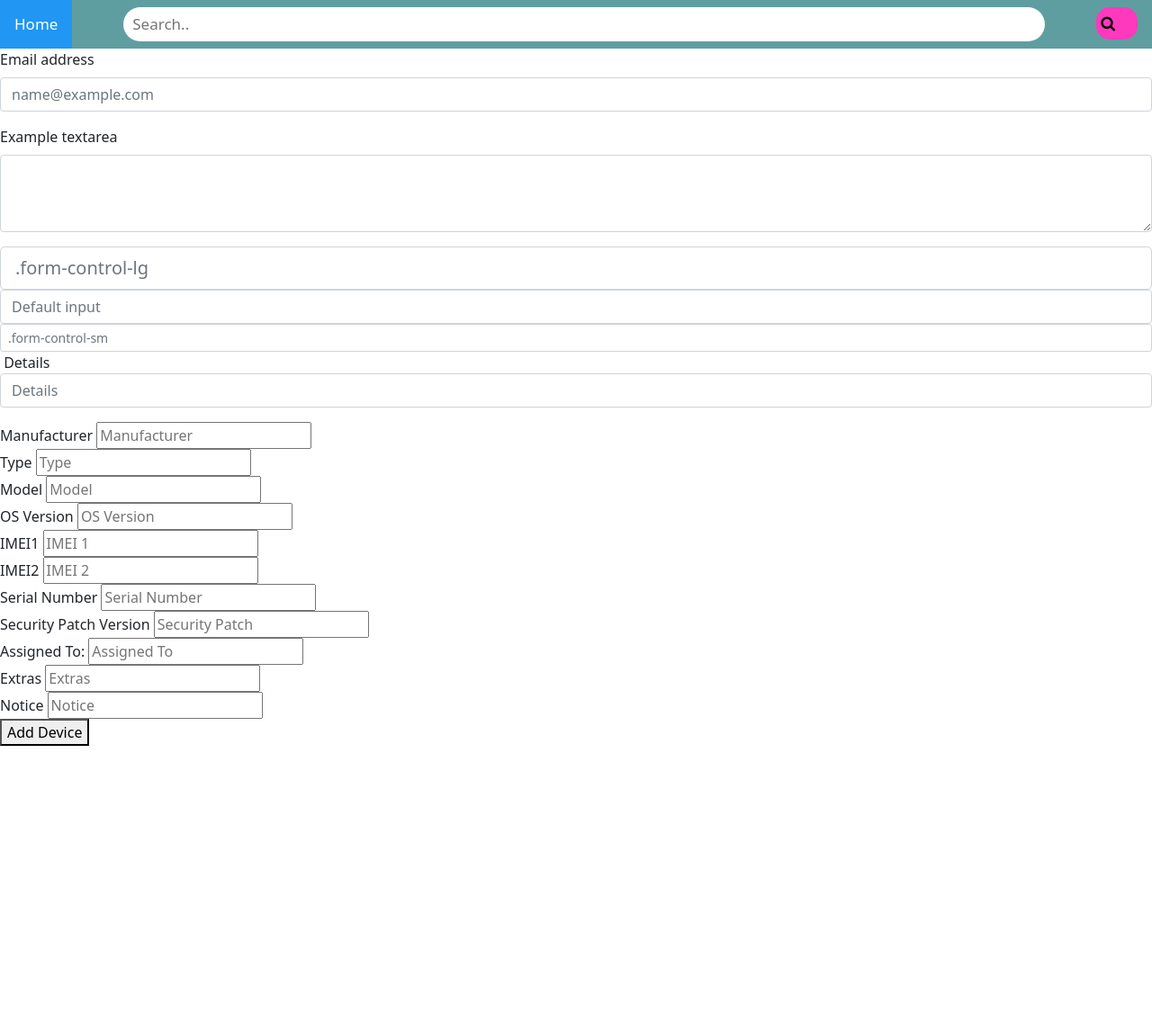
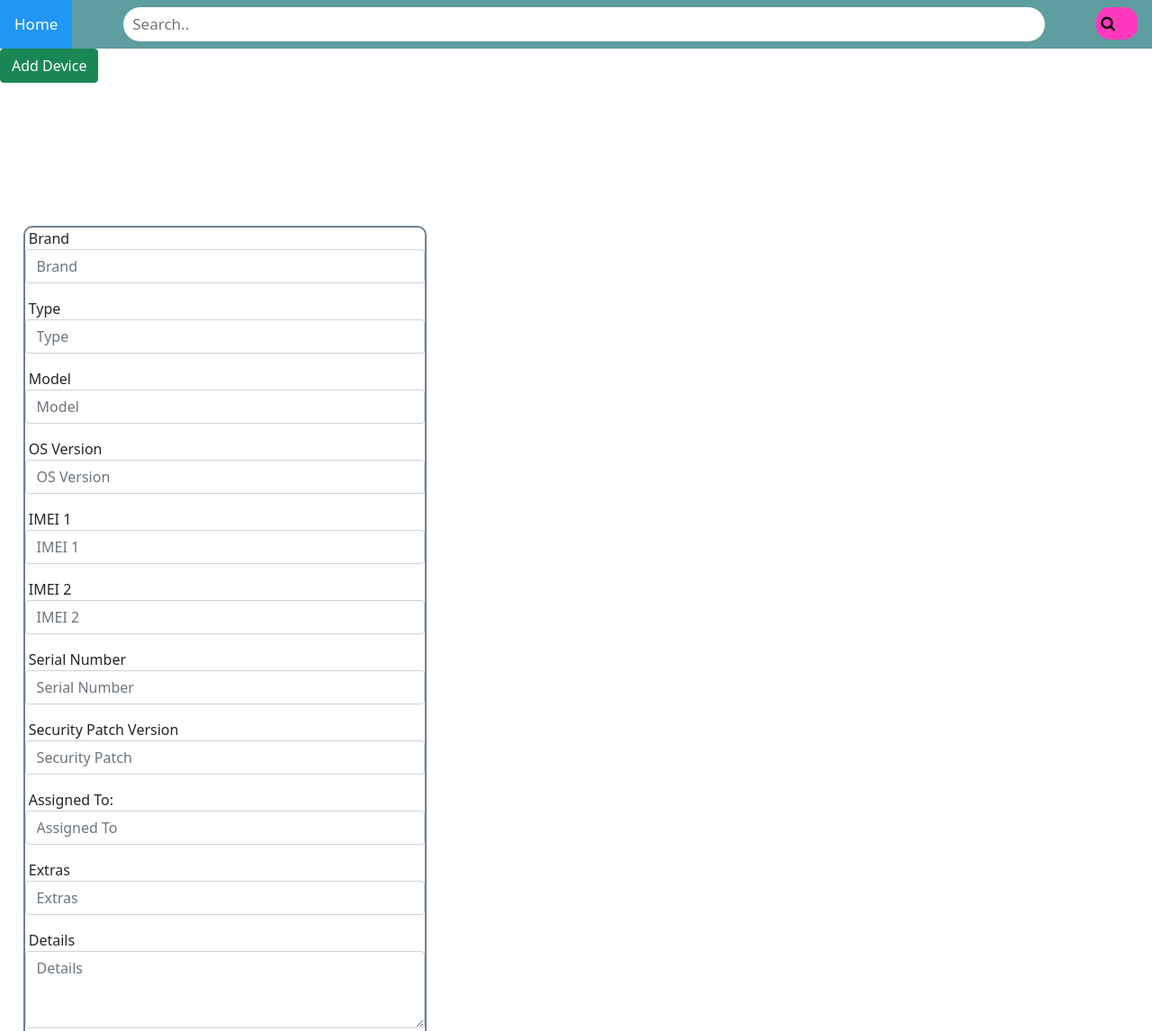
Before and after one commit to chrisczib/chrisczib.github.io, a plain HTML site: page addDevice.html in a window 1280 px wide. Shown: the top 1146 px of the page at 90% size. Before the commit the page ends 829 px from the top, so only its background shows below. Drawn offline with nearby package versions, Linux system fonts and the light colour scheme.

Commit message:
add device almost complete front end side

```diff
--- /dev/null
+++ b/addDevice.css
@@ -0,0 +1,24 @@
+.deviceAddForm{
+    border: solid 2px;
+    border-color: slategray;
+    border-spacing: 5px;
+    border-radius: 10px;
+    width: 35%;
+    height: 60%;
+    margin-left: 2%;
+    margin-right: auto;
+    margin-top: 1rem;
+
+}
+#textFieldInput{
+    margin-left: 10px;
+
+}
+label{
+    display: inline-block;
+}
+
+.AddDeviceButton{
+    margin-left: auto;
+    margin-right: auto;
+}
--- a/addDevice.html
+++ b/addDevice.html
@@ -2,8 +2,10 @@
 <html>
 <head>
 <link rel="stylesheet" href="https://cdnjs.cloudflare.com/ajax/libs/font-awesome/4.7.0/css/font-awesome.min.css">
-<link rel="stylesheet" href="dashboard.css">
+<link rel="stylesheet" href="addDevice.css">
 <link rel="stylesheet" href="searchbar.css">
+<script src="addDevice.js"></script>
+
 <link href="https://cdn.jsdelivr.net/npm/bootstrap@5.0.0/dist/css/bootstrap.min.css" rel="stylesheet" integrity="sha384-wEmeIV1mKuiNpC+IOBjI7aAzPcEZeedi5yW5f2yOq55WWLwNGmvvx4Um1vskeMj0" crossorigin="anonymous">
 <script src="https://cdn.jsdelivr.net/npm/bootstrap@5.0.0/dist/js/bootstrap.bundle.min.js" integrity="sha384-p34f1UUtsS3wqzfto5wAAmdvj+osOnFyQFpp4Ua3gs/ZVWx6oOypYoCJhGGScy+8" crossorigin="anonymous"></script>
 </head>
@@ -19,54 +21,127 @@
     </div>
   </div>
 
+  <div class="AddDeviceButton">
+    <button type="submit" class="btn btn-success" id="toastbtn" onclick="addDevice()">Add Device</button>
+    <div class="container mt-5">
 
-  <div class="mb-3">
-    <label for="exampleFormControlInput1" class="form-label">Email address</label>
-    <input type="email" class="form-control" id="exampleFormControlInput1" placeholder="name@example.com">
-  </div>
-  <div class="mb-3">
-    <label for="exampleFormControlTextarea1" class="form-label">Example textarea</label>
-    <textarea class="form-control" id="exampleFormControlTextarea1" rows="3"></textarea>
-  </div>
+      <!-- button to initialize toast
+      <button type="button" class="btn btn-primary" id="toastbtn">Initialize toast</button>-->
 
+      <!-- Toast -->
+      <div class="toast">
+        <div class="toast-header">
+          <strong class="mr-auto">Bootstrap</strong>
+          <small>11 mins ago</small>
+          <button type="button" class="ml-2 mb-1 close" data-dismiss="toast">
+            <span>&times;</span>
+          </button>
+        </div>
+        <div class="toast-body">
+          Hello, world! This is a toast message.
+        </div>
+      </div>
 
-  <input class="form-control form-control-lg" type="text" placeholder=".form-control-lg" aria-label=".form-control-lg example">
-<input class="form-control" type="text" placeholder="Default input" aria-label="default input example">
-<input class="form-control form-control-sm" type="text" placeholder=".form-control-sm" aria-label=".form-control-sm example">
+    </div>
 
+    <script src="https://cdn.jsdelivr.net/npm/popper.js@1.16.0/dist/umd/popper.min.js"></script>
+  <script src="https://stackpath.bootstrapcdn.com/bootstrap/5.0.0-alpha1/js/bootstrap.min.js"></script>
+  <script>
+    document.getElementById("toastbtn").onclick = function() {
+      var toastElList = [].slice.call(document.querySelectorAll('.toast'))
+      var toastList = toastElList.map(function(toastEl) {
+      // Creates an array of toasts (it only initializes them)
+        return new bootstrap.Toast(toastEl) // No need for options; use the default options
+      });
+     toastList.forEach(toast => toast.show()); // This show them
 
-<div class="deviceAddForm">
-    <form action="" method="post">
-        <div class="mb-3">
-          <label for="Deatils" class="form-label"></label> Details
-          <input class="form-control" type="text" placeholder="Details" aria-label="default input example">
+      console.log(toastList); // Testing to see if it works
+    };
+
+  </script>
 
 
 
 
+  </div>
 
 
+<section class="mainDeviceAdd">
+  <div class="deviceAddForm">
+    <form class="deviceForm" action="addDevice.js" method="post">
+
+        <div class="mb-3">
+          <label for="Brand" class="form-label"></label>
+          Brand
+          <input class="form-control" type="text" name="Brand" placeholder="Brand" aria-label="default input" required>
         </div>
+        <div class="mb-3">
+          <label for="Type" class="form-label"></label>
+          Type
+          <input class="form-control" type="text" name="Type" placeholder="Type" aria-label="default input" required>
+        </div>
+        <div class="mb-3">
+          <label for="Model" class="form-label"></label>
+          Model
+          <input class="form-control" type="text" name="Model" aria-label="default input" placeholder="Model" required>
+        </div>
+        <div class="mb-3">
+          <label for="OSVersion" class="form-label"></label>
+          OS Version
+          <input class="form-control" type="text" name="OSVersion"  placeholder="OS Version" aria-label="default input" required>
+        </div>
+        <div class="mb-3">
+          <label for="IMEI1" class="form-label"></label>
+          IMEI 1
+          <input class="form-control" type="number" name="IMEI1"  placeholder="IMEI 1" aria-label="default input" maxlength="15" required>
+        </div>
+        <div class="mb-3">
+          <label for="IMEI2" class="form-label"></label>
+          IMEI 2
+          <input class="form-control" type="number" name="IMEI2" placeholder="IMEI 2" aria-label="default input" maxlength="15">
+        </div>
+        <div class="mb-3">
+          <label for="SerialNumber" class="form-label"></label>
+          Serial Number
+          <input class="form-control" type="text" name="SerialNumber" placeholder="Serial Number" aria-label="default input" required>
+        </div>
+        <div class="mb-3">
+            <label for="SecPatch" class="form-label"></label>
+            Security Patch Version
+            <input class="form-control" type="text" name="SecPatch"  placeholder="Security Patch" aria-label="default input">
+        </div>
+        <div class="mb-3">
+            <label for="AssignedTo" class="form-label"></label>
+            Assigned To:
+            <input class="form-control" type="text" name="AssignedTo"
+             placeholder="Assigned To" required>
+        </div>
+        <div class="mb-3">
+            <label for="Extras" class="form-label"></label>
+            Extras
+            <input class="form-control" type="text" name="Extras"  placeholder="Extras" aria-label="default input">
+        </div>
+        <div class="mb-3">
+          <label for="Deatils" class="form-label"></label>
+          Details
+          <textarea class="form-control"  rows="3" placeholder="Details" aria-label="default input"></textarea>
+        </div>
+        <div class="mb-3">
+            <label for="Notice" class="form-label"></label>
+            Notice
+            <textarea class="form-control"  rows="3" placeholder="Notice" aria-label="default input"></textarea>
+        </div>
+    </form>
+
+
+</div>
 
 
 
 
+</section>
 
-        <div>Manufacturer <input type="text" name="Manufacturer" id="textFieldInput" placeholder="Manufacturer"></div>
-        <div> Type <input type="text" name="Type" id="textFieldInput" placeholder="Type"></div>
-        <div> Model <input type="text" name="Model" id="textFieldInput" placeholder="Model"></div>
-        <div> OS Version <input type="text" name="OSVersion" id="textFieldInput" placeholder="OS Version"></div>
-        <div> IMEI1 <input type="text" name="IMEI1" id="textFieldInput" placeholder="IMEI 1"></div>
-        <div> IMEI2 <input type="text" name="IMEI2" id="textFieldInput" placeholder="IMEI 2"></div>
-        <div> Serial Number <input type="text" name="SerialNumber" id="textFieldInput" placeholder="Serial Number"></div>
-        <div> Security Patch Version <input type="text" name="SecPatch" id="textFieldInput" placeholder="Security Patch"></div>
-        <div> Assigned To: <input type="text" name="AssignedTo" id="textFieldInput" placeholder="Assigned To"></div>
-        <div> Extras <input type="text" name="Extras" id="textFieldInput" placeholder="Extras"></div>
-        <div> Notice <input type="text" name="Notice" id="textFieldInput" placeholder="Notice"></div>
-    </form>
-    <button type="submit" onclick="addDevice()">Add Device</button>
 
-</div>
 
 
 
--- a/addDevice.js
+++ b/addDevice.js
@@ -1,3 +1,4 @@
-addDevice(){
-
+function addDevice(){
+   console.log("Button pressed");
+   alert("Device has been added");
 }
```
Also changed, not shown: dashboard.html (+6 -6 lines).
